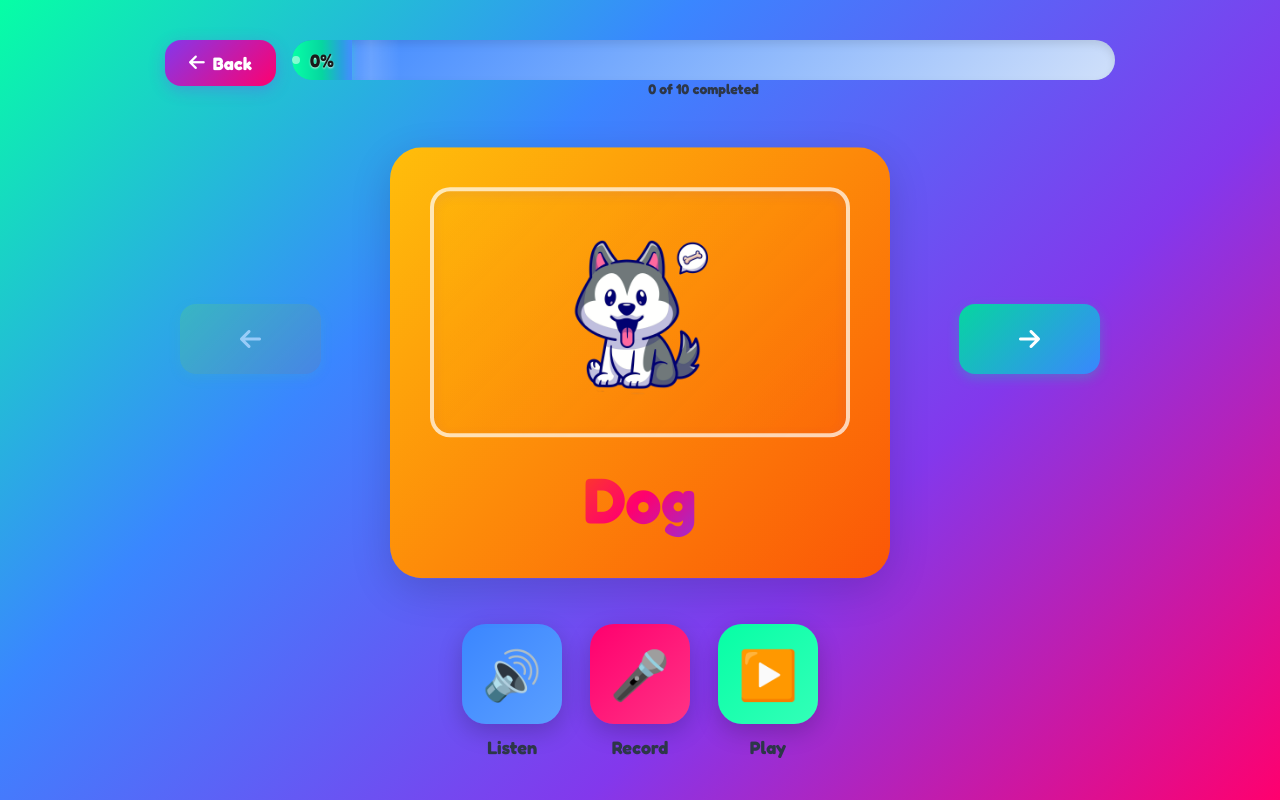
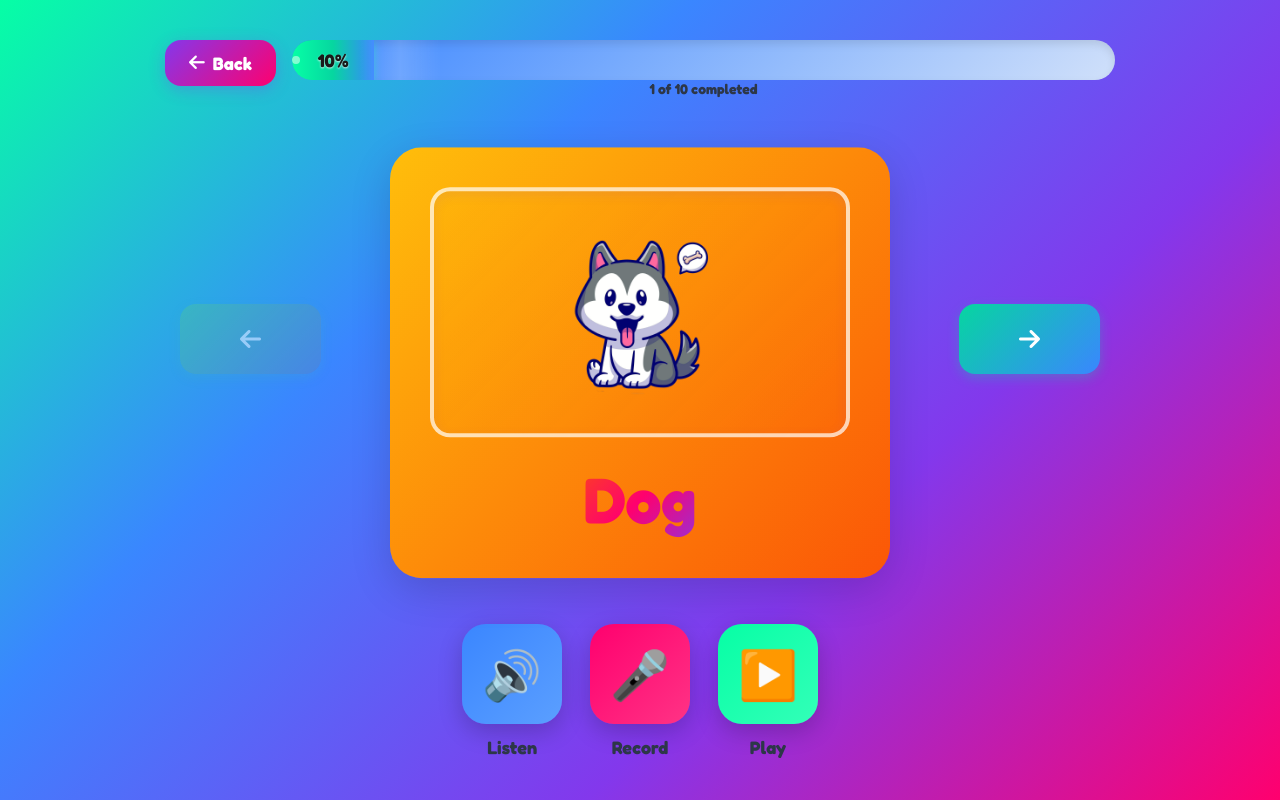
Before and after one commit to livia-pimentel/talkplay, a React (Vite) app in the folder talkplay/: page /category/animals in a window 1280 px wide. Built offline with nearby package versions, Linux system fonts and the light colour scheme.

Commit message:
fix: progress bar bug fix

```diff
--- a/talkplay/src/context/GlobalErrorContext.jsx
+++ b/talkplay/src/context/GlobalErrorContext.jsx
@@ -1,6 +1,6 @@
 import { createContext, useState } from 'react';
 
-export const GlobalErrorContext = createContext({
+const GlobalErrorContext = createContext({
   hasError: false,
   error: null,
   setGlobalError: () => {},
--- a/talkplay/src/main.jsx
+++ b/talkplay/src/main.jsx
@@ -14,7 +14,7 @@ const Home = lazy(() => import('./pages/Home.jsx'));
 const FlashcardPage = lazy(() => import('./pages/FlashcardPage.jsx'));
 const UnsupportedBrowser = lazy(() => import('./components/UnsupportedBrowser.jsx'));
 
-const RouterWrapper = () => {
+export const RouterWrapper = () => {
   const router = createBrowserRouter([
     { path: '/', element: <Suspense fallback={<Loading />}><Welcome /></Suspense>, errorElement: <RouteError /> },
     { path: '/categories', element: <Suspense fallback={<Loading />}><Home /></Suspense>, errorElement: <RouteError /> },
--- a/talkplay/src/pages/FlashcardPage.jsx
+++ b/talkplay/src/pages/FlashcardPage.jsx
@@ -47,6 +47,14 @@ export default function FlashcardPage() {
 
     // Get current flashcard
     const currentCard = categoryFlashcards[currentWordIndex];
+
+    // Calculate progress based on current index (so that it shows 100% on last item)
+    const getProgressByIndex = () => {
+        const current = progress.completed + 1;
+        const total = progress.total;
+        const percentage = Math.round((current / total) * 100);
+        return { completed: current, total, percentage };
+    };
 
     // Navigation handlers
     const goToNext = () => {
@@ -255,9 +263,9 @@ export default function FlashcardPage() {
 
             <div className="progress-bar-container">
                 <ProgressBar
-                    current={progress.completed}
-                    total={progress.total}
-                    percentage={progress.percentage}
+                    current={getProgressByIndex().completed}
+                    total={getProgressByIndex().total}
+                    percentage={getProgressByIndex().percentage}
                 />
             </div>
             </div>
```
